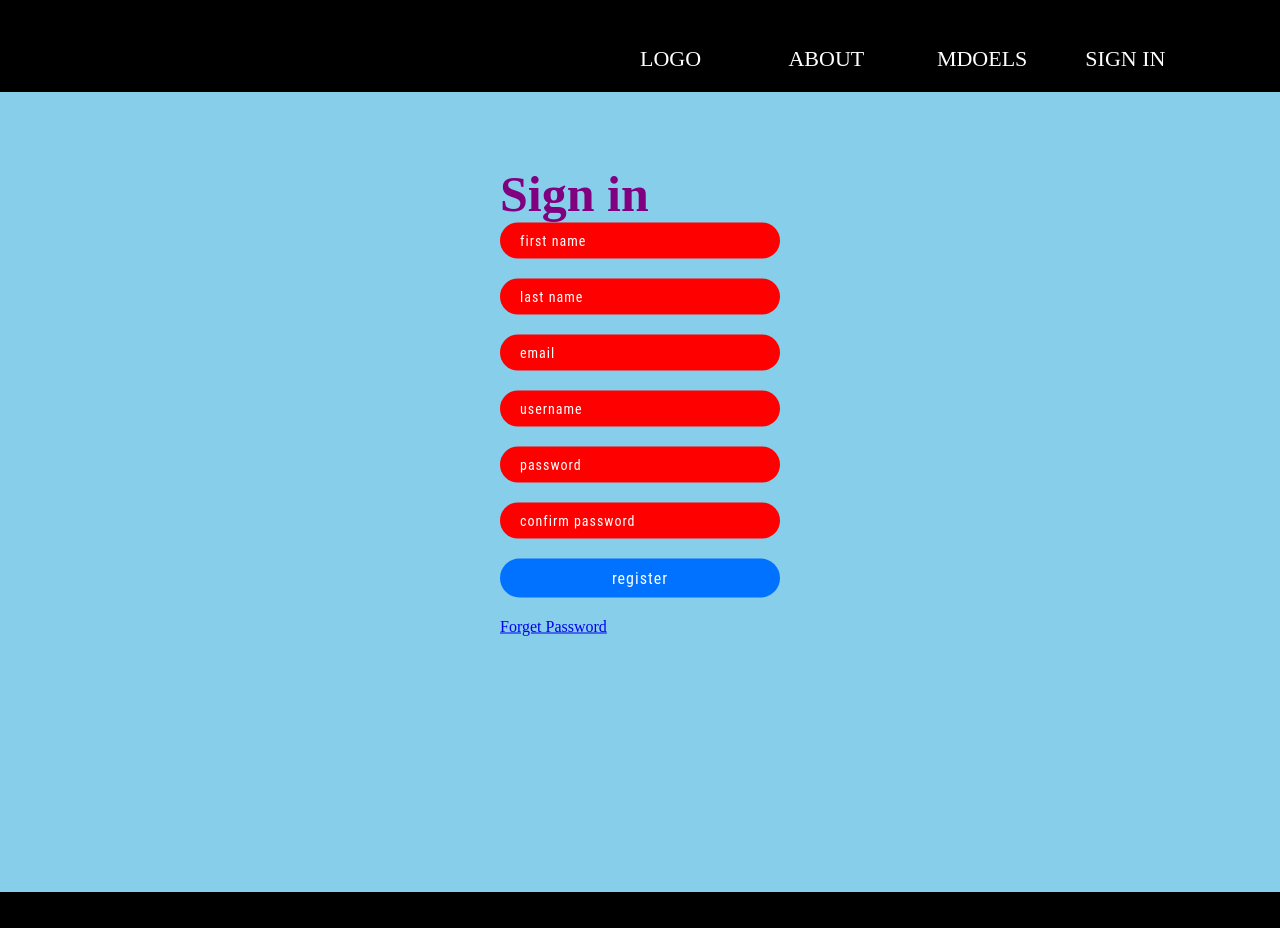
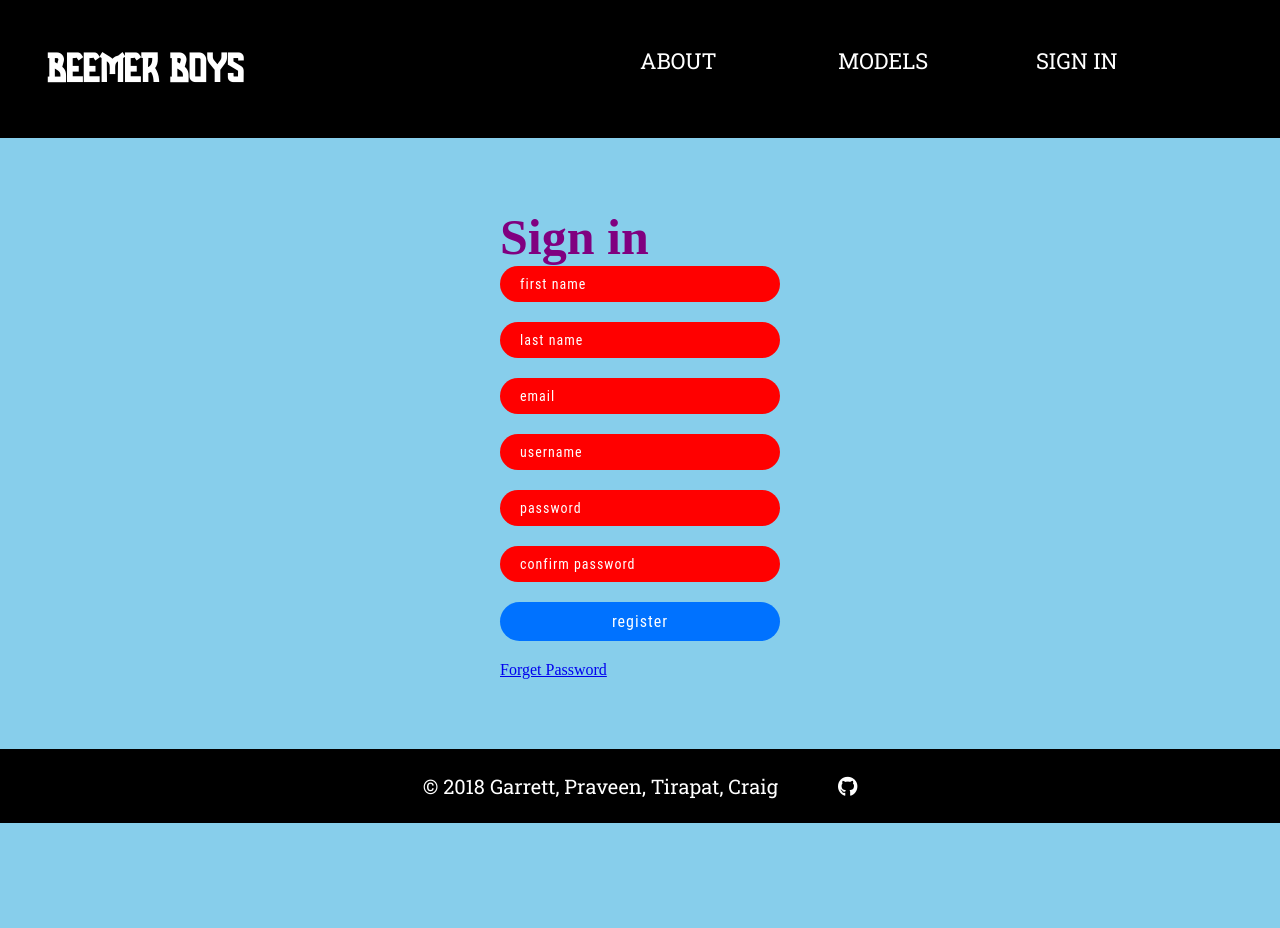
Before and after one commit to blahahaha13/project-2, a Django app: page /register in a window 1280 px wide. After the commit the page ends 823 px from the top, so only its background shows below. Run offline with Django 3.2, Linux system fonts and the light colour scheme; some libraries are stand-ins or nearby versions.

Commit message:
html styling

```diff
--- a/motorcycle/static/styles/form.css
+++ b/motorcycle/static/styles/form.css
@@ -4,20 +4,18 @@ body{
   background-color: black;
 }
 
-section {
+/* May cause issues with other sections that don't have this class */
+section.form-container {
   width: 100%;
-  height: 100vh;
   background-color: skyblue;
   background-size: cover;
 }
 
 .container{
-  position: absolute;
-  top: 50%;
-  left: 50%;
-  transform: translate(-50%, -50%);
   width: 340px;
+  margin: 0 auto;
 }
+
 .login-form {
   position: relative;
   box-sizing: border-box;
@@ -36,6 +34,7 @@ section {
   font-size: 50px;
   /*text-transform: uppercase;*/
 }
+
 .login-form input{
   display: block;
   width: 100%;
@@ -50,21 +49,20 @@ section {
   border: none;
   background: red;
   font-family:'Roboto Condensed', sans-serif;
+}
 
-}
-.login-form input::placeholder{
+.login-form input::placeholder {
   color: #fff;
 }
-.login-form input[type="submit"]
-{
+
+.login-form input[type="submit"] {
   color: #fff;
   background: #0072ff;
   font-size: 16px;
   border: none;
   cursor: pointer;
+}
 
-}
-.login-form input[type="submit"]:hover
-{
+.login-form input[type="submit"]:hover {
   background: #005aca;
 }
--- a/motorcycle/static/styles/main.css
+++ b/motorcycle/static/styles/main.css
@@ -45,6 +45,7 @@ header ul li{
   border: none;
   padding: 0!important;
   font: inherit;
+  text-decoration: none;
 }
 
 
@@ -70,7 +71,7 @@ footer{
   font-family:'Roboto Slab', serif;;
 }
 
-.hero {
+section.hero {
   position: relative;
 }
 
--- a/motorcycle/templates/about.html
+++ b/motorcycle/templates/about.html
@@ -1 +1,6 @@
+{% extends 'base.html' %}
+
+{% block content %}
 Beemer Boys is your
+
+{% endblock %}
--- a/motorcycle/templates/base.html
+++ b/motorcycle/templates/base.html
@@ -1,5 +1,21 @@
 {% load staticfiles %}
 <!DOCTYPE html>
+<html lang="en">
+<head>
+  <meta charset="UTF-8">
+  <link rel="stylesheet" href="https://use.fontawesome.com/releases/v5.4.1/css/all.css" integrity="sha384-5sAR7xN1Nv6T6+dT2mhtzEpVJvfS3NScPQTrOxhwjIuvcA67KV2R5Jz6kr4abQsz" crossorigin="anonymous">
+  <title>Beemer Boys</title>
+  <link href="https://fonts.googleapis.com/css?family=Roboto+Slab" rel="stylesheet">
+  <link rel="stylesheet" type="text/css" href="../static/styles/main.css">
+  <link rel="stylesheet" type="text/css" href="../static/script/main.js">
+  <link rel="stylesheet" type="text/css" href="{% static 'styles/form.css' %}">
+  <link rel="stylesheet" type="text/css" href="{% static 'styles/modelinfo.css' %}">
+  <link rel="stylesheet" type="text/css" href="{% static 'styles/models.css' %}">
+  <script
+  src="https://code.jquery.com/jquery-3.3.1.min.js"
+  integrity="sha256-FgpCb/KJQlLNfOu91ta32o/NMZxltwRo8QtmkMRdAu8="
+  crossorigin="anonymous"></script>
+<!-- <!DOCTYPE html>
 <html lang="en">
 <head>
   <meta charset="UTF-8">
@@ -8,10 +24,21 @@
   <link rel="stylesheet" type="text/css" href="{% static 'styles/form.css' %}">
   <link rel="stylesheet" type="text/css" href="{% static 'styles/modelinfo.css' %}">
   <link rel="stylesheet" type="text/css" href="{% static 'styles/models.css' %}">
-  <link rel="stylesheet" type="text/css" href="{% static 'styles/main.css' %}">
+  <link rel="stylesheet" type="text/css" href="{% static 'styles/main.css' %}"> -->
 </head>
 <body>
   <header>
+    <span class="bb-logo">BEEMER BOYS</span>
+    <ul class='header'>
+      <!-- <li>ABOUT</li>
+      <li>MODELS</li>
+      <li>SIGN IN</li> -->
+      <li><a class="nav-link" href="{% url 'about' %}">ABOUT</a></li>
+      <li><a class="nav-link" href="{% url 'models' %}">MODELS</a></li>
+      <li><a class="nav-link" href="{% url 'login' %}">SIGN IN</a></li>
+    </ul>
+  </header>
+  <!-- <header>
   <div>
     <ul>
       <li id="logo">LOGO</li>
@@ -20,17 +47,14 @@
       <li>SIGN IN</li>
     </ul>
   </div>
-  </header>
-  {% block content %}
-
-  {% endblock %}
+  </header> -->
+{% block content %}
+{% endblock %}
   <footer>
-  <div>
-    <ul>
+    <ul class='footer'>
       <li>&copy; 2018 Garrett, Praveen, Tirapat, Craig</li>
       <li><i class="fab fa-github"></i></li>
     </ul>
-  </div>
   </footer>
   <script src="https://code.jquery.com/jquery-3.3.1.min.js" integrity="sha256-FgpCb/KJQlLNfOu91ta32o/NMZxltwRo8QtmkMRdAu8="
   crossorigin="anonymous"></script>
--- a/motorcycle/templates/form.html
+++ b/motorcycle/templates/form.html
@@ -1,7 +1,7 @@
 {% extends 'base.html' %}
 
 {% block content %}
-<section>
+<section class="form-container">
   <div class="container">
     <div class="login-form">
       <h1>Sign in</h1>
--- a/motorcycle/templates/register.html
+++ b/motorcycle/templates/register.html
@@ -1,7 +1,7 @@
 {% extends 'base.html' %}
 
 {% block content %}
-<section>
+<section class="form-container">
   <div class="container">
     <div class="login-form">
       <h1>Sign in</h1>
@@ -23,6 +23,4 @@
     </div>
   </div>
 </section>
-
-
 {% endblock %}
```
Also changed, not shown: motorcycle/templates/landing.html (+8 -32 lines), motorcycle/views.py (+9 -9 lines), motorcycle/migrations/0002_transaction.py (deleted).
